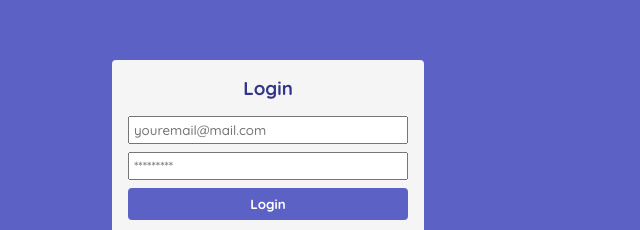
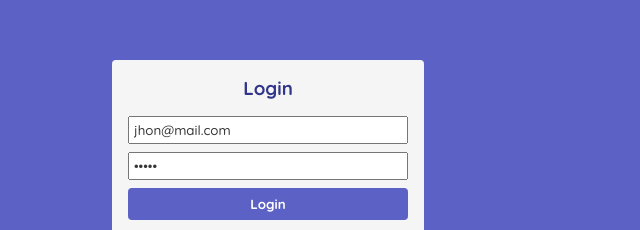
Before and after one commit to JhonEduard26/journal-app-react, a React (Vite) app: page /auth in a window 1280 px wide. Shown: the part 195-425 px from the top of the page, without its empty margins (372-1012 px from the left). Built offline with nearby package versions, Linux system fonts and the light colour scheme.

Commit message:
[ADD] reducer, redux toolkit and store

```diff
--- a/package.json
+++ b/package.json
@@ -8,6 +8,7 @@
     "preview": "vite preview"
   },
   "dependencies": {
+    "@reduxjs/toolkit": "^1.8.3",
     "react": "^18.0.0",
     "react-dom": "^18.0.0",
     "react-redux": "^8.0.2",
--- /dev/null
+++ b/src/actions/auth.js
@@ -0,0 +1,9 @@
+import { types } from "../types/types"
+
+export const login = (uid, displayName) => ({
+  type: types.login,
+  payload: {
+    uid,
+    displayName,
+  }
+})
--- a/src/components/auth/LoginScreen.jsx
+++ b/src/components/auth/LoginScreen.jsx
@@ -1,28 +1,55 @@
 import React from 'react'
+import { useDispatch } from 'react-redux'
 import { Link } from 'react-router-dom'
+import { login } from '../../actions/auth'
+import { useForm } from '../../hooks/useForm'
 
 export const LoginScreen = () => {
+
+  const dispatch = useDispatch()
+
+  const [formValues, handleInputChange] = useForm({
+    email: 'jhon@mail.com',
+    password: '12345'
+  })
+
+  const { email, password } = formValues
+
+  const handleSubmit = (e) => {
+    e.preventDefault()
+    dispatch(login('f2io2e', 'Jhon'))
+  }
+
   return (
     <>
       <h3 className='auth__title'>Login</h3>
-      <form className='auth__form'>
+      <form className='auth__form' onSubmit={handleSubmit}>
         <input
           className='auth__input'
           type="email"
           placeholder='youremail@mail.com'
           name='email'
+          value={email}
+          onChange={handleInputChange}
           autoComplete='off'
         />
-        <input className='auth__input' type="password" placeholder='*********' name='password' />
+        <input
+          className='auth__input'
+          type="password"
+          placeholder='*********'
+          name='password'
+          value={password}
+          onChange={handleInputChange}
+        />
         <button className='button button--primary' type='submit'>Login</button>
         <div className='auth__social-media'>
           <p className='auth__text-media'>Login with social media</p>
           <div className="google-btn grid">
             <figure className="google-icon-wrapper grid">
-                <img className="google-icon" src="https://upload.wikimedia.org/wikipedia/commons/5/53/Google_%22G%22_Logo.svg" alt="google button" />
+              <img className="google-icon" src="https://upload.wikimedia.org/wikipedia/commons/5/53/Google_%22G%22_Logo.svg" alt="google button" />
             </figure>
             <p className="btn-text">
-                <b>Sign in with google</b>
+              <b>Sign in with google</b>
             </p>
           </div>
         </div>
--- /dev/null
+++ b/src/hooks/useForm.js
@@ -0,0 +1,24 @@
+import { useState } from 'react';
+
+
+export const useForm = (initialState = {}) => {
+
+  const [values, setValues] = useState(initialState);
+
+  const reset = () => {
+    setValues(initialState);
+  }
+
+
+  const handleInputChange = ({ target }) => {
+
+    setValues({
+      ...values,
+      [target.name]: target.value
+    });
+
+  }
+
+  return [values, handleInputChange, reset];
+
+}
--- a/src/reducers/authReducer.js
+++ b/src/reducers/authReducer.js
@@ -1,8 +1,3 @@
-// {
-//   uid: 'fs9r38ur9hefs',
-//   name: 'Jhon'
-// }
-
 import { types } from "../types/types"
 
 export const authReducer = (state = {}, action) => {
--- a/src/store/store.js
+++ b/src/store/store.js
@@ -1,8 +1,7 @@
-import { createStore, combineReducers } from 'redux'
+import { configureStore, createSlice } from '@reduxjs/toolkit'
 import { authReducer } from '../reducers/authReducer'
-
-const reducers = combineReducers({
-  auth: authReducer,
+export const store = configureStore({
+  reducer: {
+    auth: authReducer,
+  }
 })
-
-export const store = createStore(reducers)
```
Also changed, not shown: 1 other file (tests, documents, lock files or other folders).
